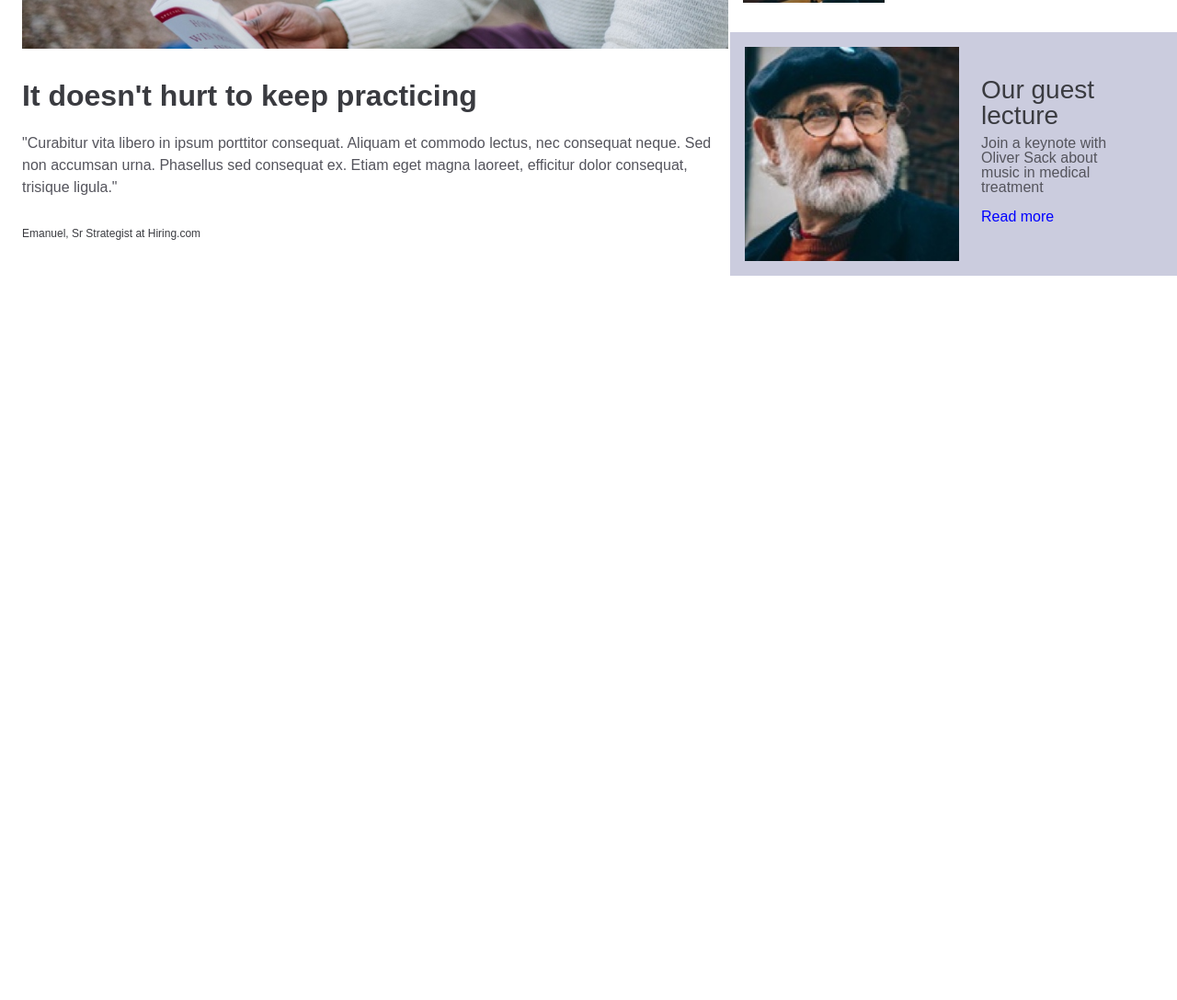
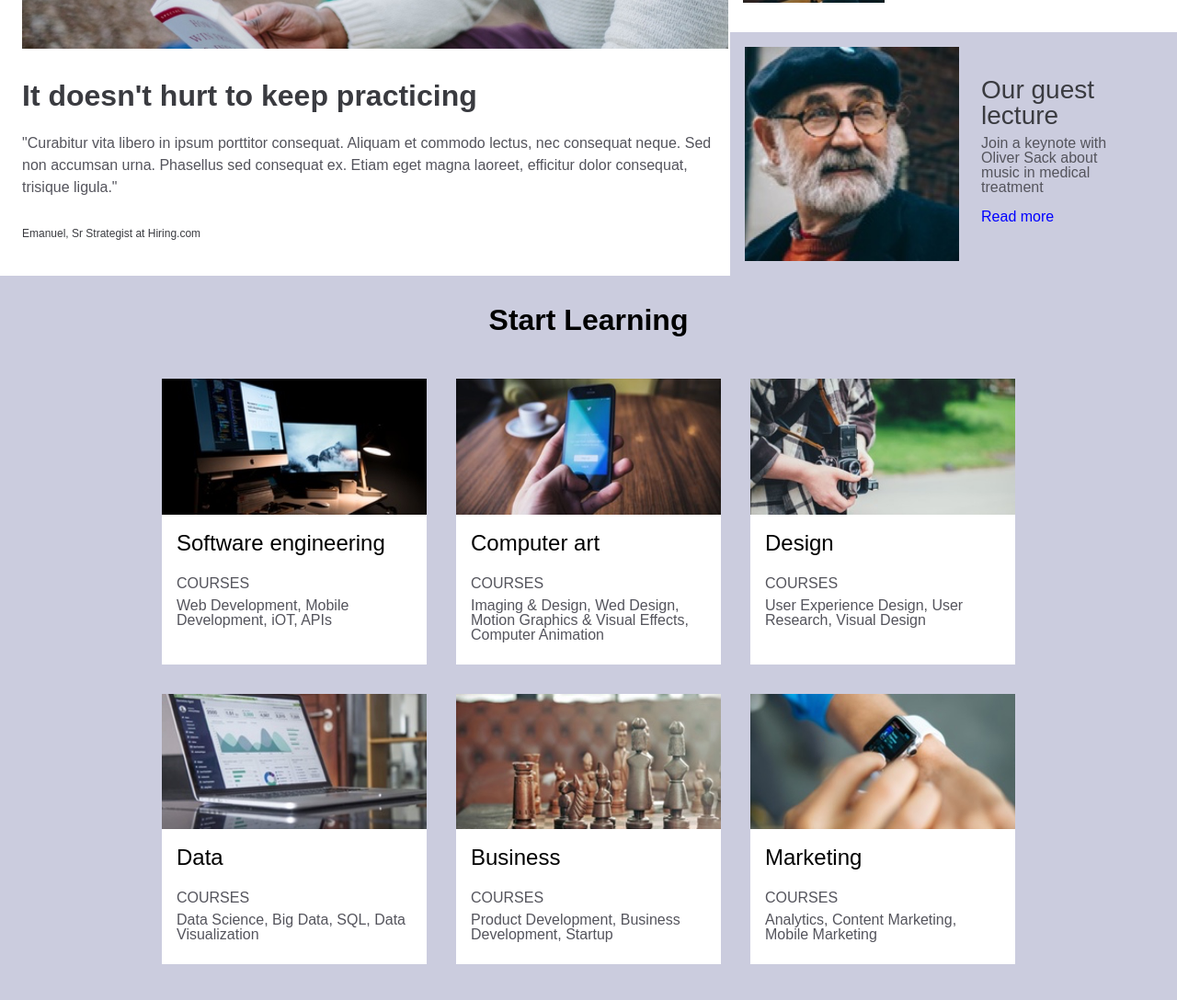
Before and after one commit to MissNaturalLife/colmaracademy, a plain HTML site: page index.html in a window 1280 px wide. Shown: the part 1096-2184 px from the top of the page at 92% size. Before the commit the page ends 1396 px from the top, so only its background shows below. Drawn offline with Linux system fonts and the light colour scheme.

Commit message:
Finish HTML and CSS for start learning section.

```diff
--- a/index.html
+++ b/index.html
@@ -80,5 +80,51 @@
 
 	</div>
 
+<!--Start Learning Section-->
+<div class="start-learning">
+	<h2>Start Learning</h2>
+	<div class="container">
+		<div class="top">
+			<div class="box">
+				<img src="./resources/images/course-software.jpg" alt="">
+				<h3>Software engineering</h3>
+				<p id="courses">courses</p>
+				<p id="learning-bottom">Web Development, Mobile Development, iOT, APIs</p>
+			</div>
+			<div class="box">
+				<img src="./resources/images/course-computer-art.jpg" alt="">
+				<h3>Computer art</h3>
+				<p id="courses">courses</p>
+				<p id="learning-bottom">Imaging & Design, Wed Design, Motion Graphics & Visual Effects, Computer Animation</p>
+			</div>
+			<div class="box">
+				<img src="./resources/images/course-design.jpg" alt="">
+				<h3>Design</h3>
+				<p id="courses">courses</p>
+				<p id="learning-bottom">User Experience Design, User Research, Visual Design</p>
+			</div>
+		</div>
+		<div class="bottom">
+			<div class="box">
+				<img src="./resources/images/course-data.jpg" alt="">
+				<h3>Data</h3>
+				<p id="courses">courses</p>
+				<p id="learning-bottom">Data Science, Big Data, SQL, Data Visualization</p>
+			</div>
+			<div class="box">
+				<img src="./resources/images/course-business.jpg" alt="business">
+				<h3>Business</h3>
+				<p id="courses">courses</p>
+				<p id="learning-bottom">Product Development, Business Development, Startup</p>
+			</div>
+			<div class="box">
+				<img src="./resources/images/course-marketing.jpg">
+				<h3>Marketing</h3>
+				<p id="courses">courses</p>
+				<p id="learning-bottom">Analytics, Content Marketing, Mobile Marketing</p>
+			</div>
+		</div>
+	</div>
+</div>
 </body>
 </html>
--- a/resources/style.css
+++ b/resources/style.css
@@ -166,3 +166,70 @@ header p{
 	padding-left: 1.25rem;
 	padding: 1rem;
 }
+
+
+/**Start Learning Section**/
+.start-learning{
+	width: 100%;
+	background-color: rgb(203 204 222);
+	padding-bottom: 2rem;
+}
+
+.start-learning h2{
+	font-size: 2rem;
+	font-weight: bold;
+	display: flex;
+	justify-content: center;
+	padding-top: 2rem;
+	padding-bottom: 2rem;
+}
+
+.container{
+	width: 100%;
+	justify-content: center;
+}
+
+.top{
+	display: flex;
+	justify-content: center;
+	padding-left: 4rem;
+	padding-right: 4rem;
+}
+
+.bottom{
+	display: flex;
+	justify-content: center;
+	padding-left: 4rem;
+	padding-right: 4rem;
+}
+
+.box{
+	width: 25%;
+	background-color: white;
+	margin: 1rem;
+}
+
+.box h3{
+	font-size: 1.5rem;
+	padding: 1rem;
+}
+
+.box p{
+	color: rgb(84 84 92);
+	padding-left: 1rem;
+	width: 90%;
+}
+
+.box img{
+	width: 100%;
+}
+
+#courses{
+	text-transform: uppercase;
+	padding-top: 0.5rem;
+	padding-bottom: 0.5rem;
+}
+
+#learning-bottom{
+	margin-bottom: 1.5rem;
+}
```
